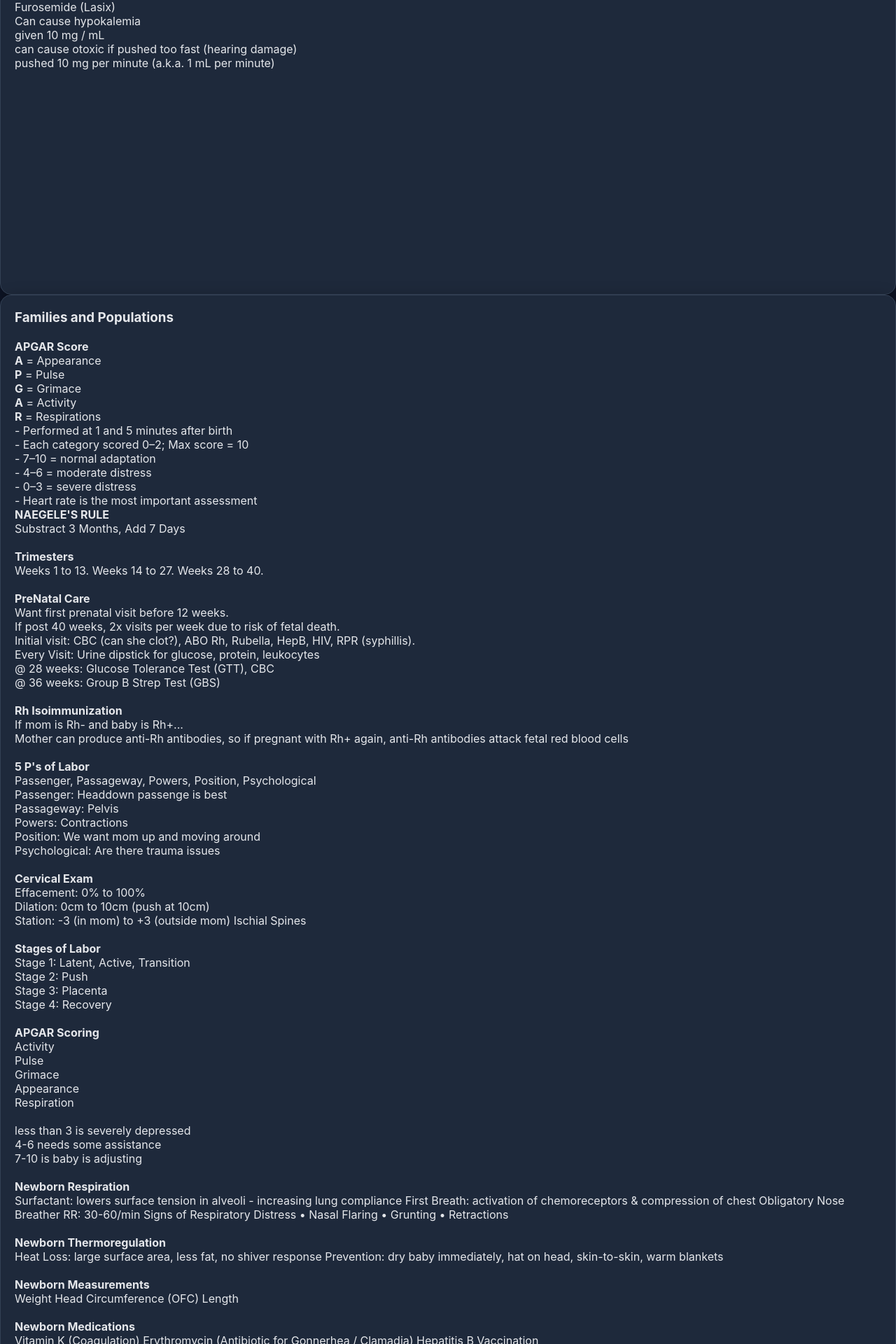
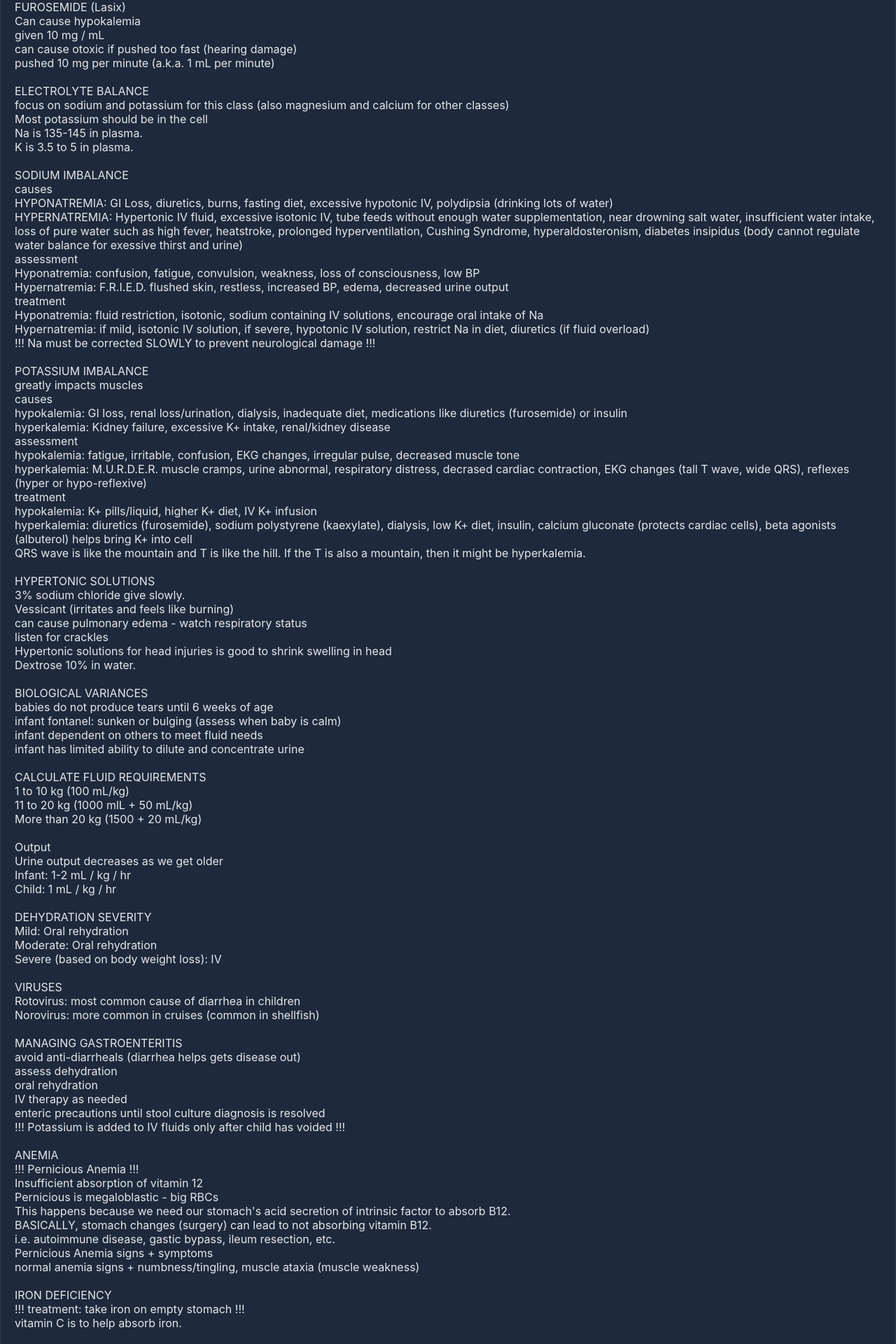
Before and after one commit to ehoover3/quiz-app, a React (Vite) app: page / in a window 1280 px wide. Shown: the part 3000-4920 px from the top of the page at 70% size. Built offline with nearby package versions, Linux system fonts and the light colour scheme.

Commit message:
add med surg notes for week 3

```diff
--- a/src/components/Notes_MedSurg.tsx
+++ b/src/components/Notes_MedSurg.tsx
@@ -148,104 +148,111 @@ export default function Notes_MedSurg() {
           <p className="text-sm">hormone changes lead to increase risk of fluid and electrolyte imbalance</p>
 
           <br />
-          <p className="text-sm">Furosemide (Lasix)</p>
+          <p className="text-sm">FUROSEMIDE (Lasix)</p>
           <p className="text-sm">Can cause hypokalemia</p>
           <p className="text-sm">given 10 mg / mL</p>
           <p className="text-sm">can cause otoxic if pushed too fast (hearing damage)</p>
           <p className="text-sm">pushed 10 mg per minute (a.k.a. 1 mL per minute)</p>
 
           <br />
-          <p className="text-sm"></p>
-          <p className="text-sm"></p>
-          <p className="text-sm"></p>
-          <p className="text-sm"></p>
-          <p className="text-sm"></p>
-          <p className="text-sm"></p>
+          <p className="text-sm">ELECTROLYTE BALANCE</p>
+          <p className="text-sm">focus on sodium and potassium for this class (also magnesium and calcium for other classes)</p>
+          <p className="text-sm">Most potassium should be in the cell</p>
+          <p className="text-sm">Na is 135-145 in plasma.</p>
+          <p className="text-sm">K is 3.5 to 5 in plasma.</p>
 
           <br />
-          <p className="text-sm"></p>
-          <p className="text-sm"></p>
-          <p className="text-sm"></p>
-          <p className="text-sm"></p>
-          <p className="text-sm"></p>
-          <p className="text-sm"></p>
+          <p className="text-sm">SODIUM IMBALANCE</p>
+          <p className="text-sm">causes</p>
+          <p className="text-sm">HYPONATREMIA: GI Loss, diuretics, burns, fasting diet, excessive hypotonic IV, polydipsia (drinking lots of water)</p>
+          <p className="text-sm">HYPERNATREMIA: Hypertonic IV fluid, excessive isotonic IV, tube feeds without enough water supplementation, near drowning salt water, insufficient water intake, loss of pure water such as high fever, heatstroke, prolonged hyperventilation, Cushing Syndrome, hyperaldosteronism, diabetes insipidus (body cannot regulate water balance for exessive thirst and urine)</p>
+          <p className="text-sm">assessment</p>
+          <p className="text-sm">Hyponatremia:  confusion, fatigue, convulsion, weakness, loss of consciousness, low BP</p>
+          <p className="text-sm">Hypernatremia:  F.R.I.E.D.  flushed skin, restless, increased BP, edema, decreased urine output</p>
+          <p className="text-sm">treatment</p>
+          <p className="text-sm">Hyponatremia: fluid restriction, isotonic, sodium containing IV solutions, encourage oral intake of Na</p>
+          <p className="text-sm">Hypernatremia: if mild, isotonic IV solution, if severe, hypotonic IV solution, restrict Na in diet, diuretics (if fluid overload)</p>
+          <p className="text-sm">!!! Na must be corrected SLOWLY to prevent neurological damage !!!</p>
 
           <br />
+          <p className="text-sm">POTASSIUM IMBALANCE</p>
+          <p className="text-sm">greatly impacts muscles</p>
+          <p className="text-sm">causes</p>
+          <p className="text-sm">hypokalemia: GI loss, renal loss/urination, dialysis, inadequate diet, medications like diuretics (furosemide) or insulin</p>
+          <p className="text-sm">hyperkalemia: Kidney failure, excessive K+ intake, renal/kidney disease</p>
+          <p className="text-sm">assessment</p>
+          <p className="text-sm">hypokalemia: fatigue, irritable, confusion, EKG changes, irregular pulse, decreased muscle tone</p>
+          <p className="text-sm">hyperkalemia: M.U.R.D.E.R.  muscle cramps, urine abnormal, respiratory distress, decrased cardiac contraction, EKG changes (tall T wave, wide QRS), reflexes (hyper or hypo-reflexive)</p>
+          <p className="text-sm">treatment</p>
+          <p className="text-sm">hypokalemia: K+ pills/liquid, higher K+ diet, IV K+ infusion</p>
+          <p className="text-sm">hyperkalemia: diuretics (furosemide), sodium polystyrene (kaexylate), dialysis, low K+ diet, insulin, calcium gluconate (protects cardiac cells), beta agonists (albuterol) helps bring K+ into cell</p>
           <p className="text-sm"></p>
-          <p className="text-sm"></p>
-          <p className="text-sm"></p>
-          <p className="text-sm"></p>
-          <p className="text-sm"></p>
-          <p className="text-sm"></p>
+          <p className="text-sm">QRS wave is like the mountain and T is like the hill.  If the T is also a mountain, then it might be hyperkalemia.</p>
 
           <br />
-          <p className="text-sm"></p>
-          <p className="text-sm"></p>
-          <p className="text-sm"></p>
-          <p className="text-sm"></p>
-          <p className="text-sm"></p>
-          <p className="text-sm"></p>
+          <p className="text-sm">HYPERTONIC SOLUTIONS</p>
+          <p className="text-sm">3% sodium chloride give slowly.</p>
+          <p className="text-sm">Vessicant (irritates and feels like burning)</p>
+          <p className="text-sm">can cause pulmonary edema - watch respiratory status</p>
+          <p className="text-sm">listen for crackles</p>
+          <p className="text-sm">Hypertonic solutions for head injuries is good to shrink swelling in head</p>
+          <p className="text-sm">Dextrose 10% in water.</p>
 
           <br />
-          <p className="text-sm"></p>
-          <p className="text-sm"></p>
-          <p className="text-sm"></p>
-          <p className="text-sm"></p>
-          <p className="text-sm"></p>
-          <p className="text-sm"></p>
+          <p className="text-sm">BIOLOGICAL VARIANCES</p>
+          <p className="text-sm">babies do not produce tears until 6 weeks of age</p>
+          <p className="text-sm">infant fontanel: sunken or bulging (assess when baby is calm)</p>
+          <p className="text-sm">infant dependent on others to meet fluid needs</p>
+          <p className="text-sm">infant has limited ability to dilute and concentrate urine</p>
 
           <br />
-          <p className="text-sm"></p>
-          <p className="text-sm"></p>
-          <p className="text-sm"></p>
-          <p className="text-sm"></p>
-          <p className="text-sm"></p>
-          <p className="text-sm"></p>
+          <p className="text-sm">CALCULATE FLUID REQUIREMENTS</p>
+          <p className="text-sm">1 to 10 kg (100 mL/kg)</p>
+          <p className="text-sm">11 to 20 kg (1000 mlL + 50 mL/kg)</p>
+          <p className="text-sm">More than 20 kg (1500 + 20 mL/kg)</p>
 
           <br />
-          <p className="text-sm"></p>
-          <p className="text-sm"></p>
-          <p className="text-sm"></p>
-          <p className="text-sm"></p>
-          <p className="text-sm"></p>
-          <p className="text-sm"></p>
+          <p className="text-sm">Output</p>
+          <p className="text-sm">Urine output decreases as we get older</p>
+          <p className="text-sm">Infant: 1-2 mL / kg / hr</p>
+          <p className="text-sm">Child: 1 mL / kg / hr</p>
 
           <br />
-          <p className="text-sm"></p>
-          <p className="text-sm"></p>
-          <p className="text-sm"></p>
-          <p className="text-sm"></p>
-          <p className="text-sm"></p>
-          <p className="text-sm"></p>
+          <p className="text-sm">DEHYDRATION SEVERITY</p>
+          <p className="text-sm">Mild: Oral rehydration</p>
+          <p className="text-sm">Moderate: Oral rehydration</p>
+          <p className="text-sm">Severe (based on body weight loss): IV</p>
 
           <br />
-          <p className="text-sm"></p>
-          <p className="text-sm"></p>
-          <p className="text-sm"></p>
-          <p className="text-sm"></p>
-          <p className="text-sm"></p>
-          <p className="text-sm"></p>
+          <p className="text-sm">VIRUSES</p>
+          <p className="text-sm">Rotovirus: most common cause of diarrhea in children</p>
+          <p className="text-sm">Norovirus: more common in cruises (common in shellfish)</p>
 
           <br />
-          <p className="text-sm"></p>
-          <p className="text-sm"></p>
-          <p className="text-sm"></p>
-          <p className="text-sm"></p>
-          <p className="text-sm"></p>
-          <p className="text-sm"></p>
+          <p className="text-sm">MANAGING GASTROENTERITIS</p>
+          <p className="text-sm">avoid anti-diarrheals (diarrhea helps gets disease out)</p>
+          <p className="text-sm">assess dehydration</p>
+          <p className="text-sm">oral rehydration</p>
+          <p className="text-sm">IV therapy as needed</p>
+          <p className="text-sm">enteric precautions until stool culture diagnosis is resolved</p>
+          <p className="text-sm">!!! Potassium is added to IV fluids only after child has voided !!!</p>
 
           <br />
-          <p className="text-sm"></p>
-          <p className="text-sm"></p>
-          <p className="text-sm"></p>
-          <p className="text-sm"></p>
-          <p className="text-sm"></p>
-          <p className="text-sm"></p>
+          <p className="text-sm">ANEMIA</p>
+          <p className="text-sm">!!! Pernicious Anemia !!!</p>
+          <p className="text-sm">Insufficient absorption of vitamin 12</p>
+          <p className="text-sm">Pernicious is megaloblastic - big RBCs</p>
+          <p className="text-sm">This happens because we need our stomach's acid secretion of intrinsic factor to absorb B12.</p>
+          <p className="text-sm">BASICALLY, stomach changes (surgery) can lead to not absorbing vitamin B12.</p>
+          <p className="text-sm">i.e. autoimmune disease, gastic bypass, ileum resection, etc.</p>
+          <p className="text-sm">Pernicious Anemia signs + symptoms</p>
+          <p className="text-sm">normal anemia signs + numbness/tingling, muscle ataxia (muscle weakness)</p>
+
 
           <br />
-          <p className="text-sm"></p>
-          <p className="text-sm"></p>
-          <p className="text-sm"></p>
+          <p className="text-sm">IRON DEFICIENCY</p>
+          <p className="text-sm">!!! treatment: take iron on empty stomach !!!</p>
+          <p className="text-sm">vitamin C is to help absorb iron.</p>
           <p className="text-sm"></p>
           <p className="text-sm"></p>
           <p className="text-sm"></p>
```
Also changed, not shown: src/data/medicalSurgical.json.
